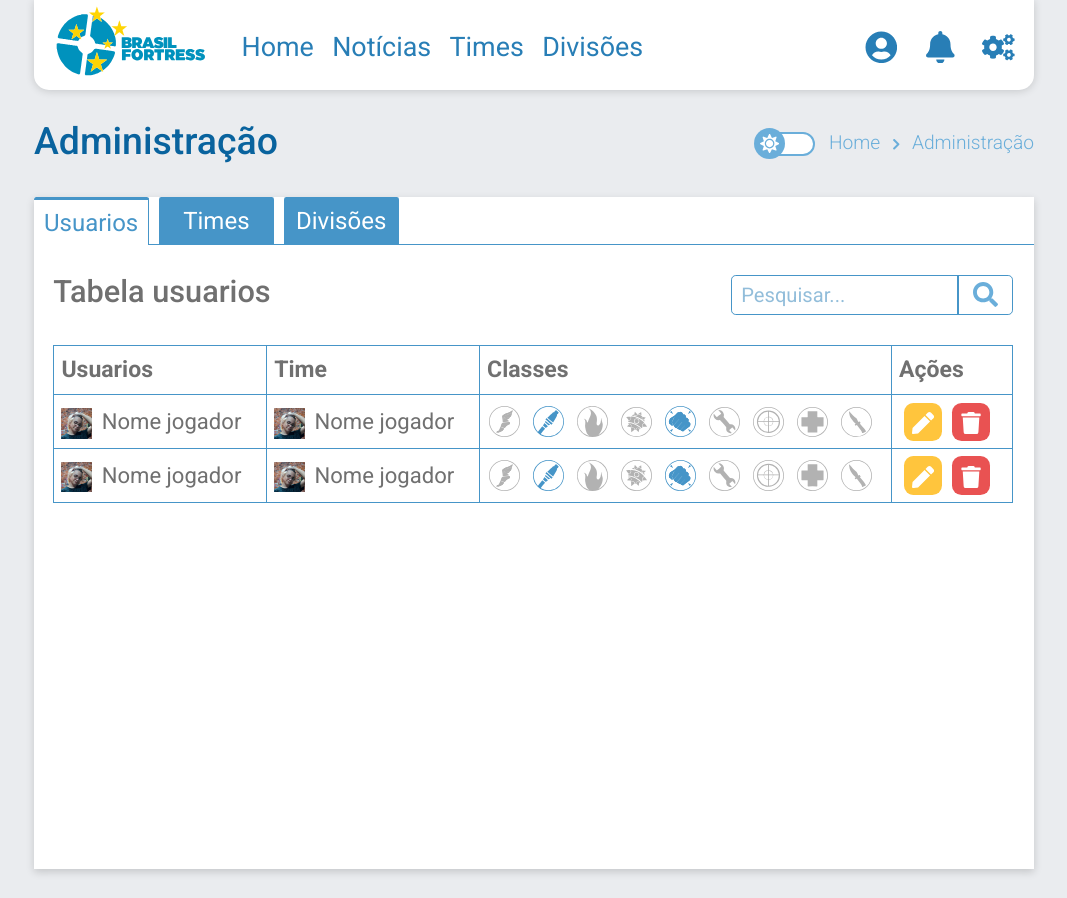
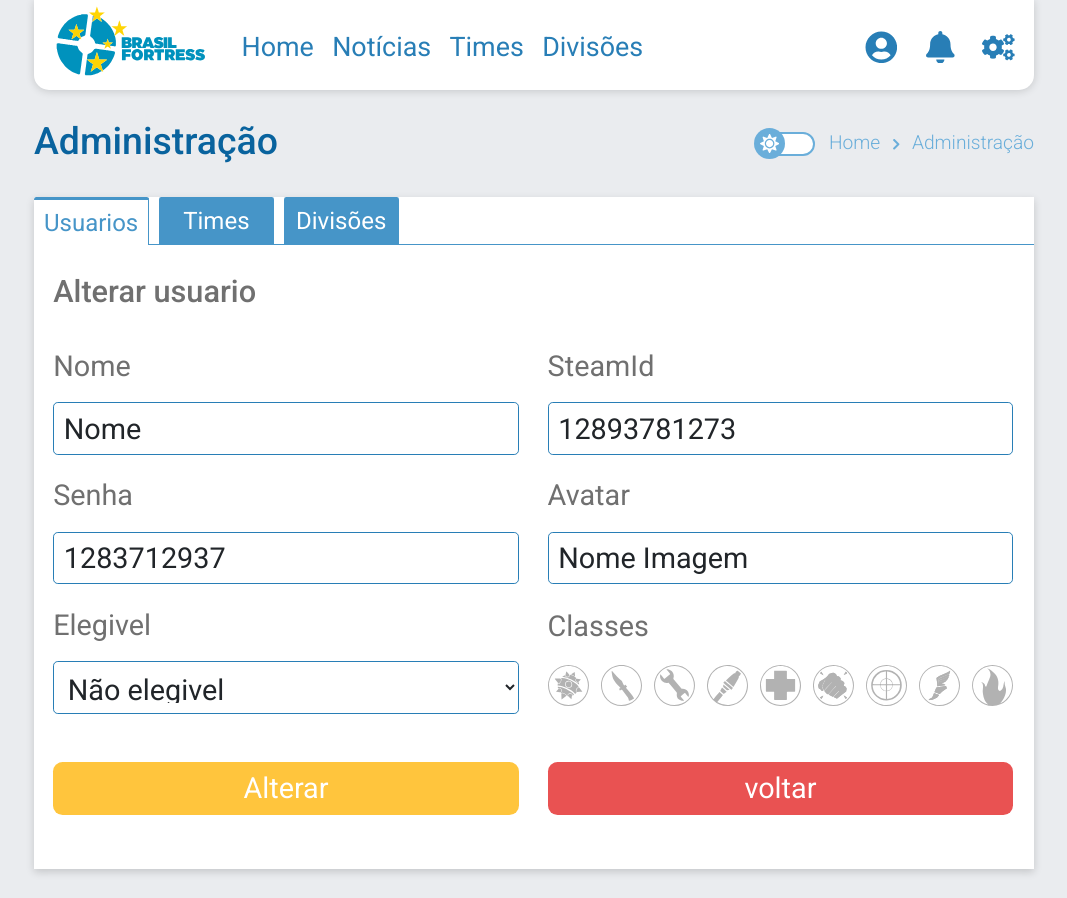
Before and after one commit to WeslynSouza/BFTF2, a React (Create React App) app in the folder client/: page /Administracao in a window 1280 px wide. Both pictures are taken after a click on the button 1029 px from the left and 421 px from the top of the page. Shown: the whole page, without its empty margins (106-1173 px from the left). Built offline with nearby package versions, Linux system fonts and the light colour scheme; the HTML template or start-up script is replaced by a standard one.

Commit message:
Pagina administracao alterar usuario

```diff
--- /dev/null
+++ b/client/src/pages/administracao/formularios/usuario-form.tsx
@@ -0,0 +1,136 @@
+import { useState } from 'react';
+import * as Classes from '../../../assets/assets';
+
+export default function UsuarioForm() {
+
+    const [ demoman, setDemoman ] = useState(Classes.demoman);
+    const [ spy, setSpy ] = useState(Classes.spy);
+    const [ engieneer, setEngieneer ] = useState(Classes.engieneer);
+    const [ soldier, setSoldier ] = useState(Classes.soldier);
+    const [ medic, setMedic ] = useState(Classes.medic);
+    const [ heavy, setHeavy ] = useState(Classes.heavy);
+    const [ sniper, setSniper ] = useState(Classes.sniper);
+    const [ scout, setScout ] = useState(Classes.scout);
+    const [ pyro, setPyro ] = useState(Classes.pyro);
+
+    function handleSelecionarClasse(classe: string) {
+        switch(classe){
+            case 'demoman':
+                if(demoman === Classes.demoman)
+                    setDemoman(Classes.demomanBlue);
+                else
+                    setDemoman(Classes.demoman);
+            break;
+            case 'spy':
+                if(spy === Classes.spy)
+                    setSpy(Classes.spyBlue);
+                else
+                    setSpy(Classes.spy);
+            break;
+            case 'engieneer':
+                if(engieneer === Classes.engieneer)
+                    setEngieneer(Classes.engieneerBlue);
+                else
+                    setEngieneer(Classes.engieneer);
+            break;
+            case 'soldier':
+                if(soldier === Classes.soldier)
+                    setSoldier(Classes.soldierBlue);
+                else
+                    setSoldier(Classes.soldier);
+            break;
+            case 'medic':
+                if(medic === Classes.medic)
+                    setMedic(Classes.medicBlue);
+                else
+                    setMedic(Classes.medic);
+            break;
+            case 'heavy':
+                if(heavy === Classes.heavy)
+                    setHeavy(Classes.heavyBlue);
+                else
+                    setHeavy(Classes.heavy);
+            break;
+            case 'sniper':
+                if(sniper === Classes.sniper)
+                    setSniper(Classes.sniperBlue);
+                else
+                    setSniper(Classes.sniper)
+            break;
+            case 'scout':
+                if(scout === Classes.scout)
+                    setScout(Classes.scoutBlue);
+                else
+                    setScout(Classes.scout);
+            break;
+            case 'pyro':
+                if(pyro === Classes.pyro)
+                    setPyro(Classes.pyroBlue);
+                else
+                    setPyro(Classes.pyro);
+            break;
+        }
+    }
+
+    return (
+        <div className="administracao-tab-container">
+            <div className="tab-header">
+                <h2>Alterar usuario</h2>
+            </div>
+
+            <form>
+                <fieldset>
+                    <label htmlFor="nome">Nome</label>
+                    <input type="text" value='Nome' id='nome'/>
+                </fieldset>
+
+                <fieldset>
+                    <label htmlFor="steamId">SteamId</label>
+                    <input type="text" value='12893781273' id='steamId'/>
+                </fieldset>
+
+                <fieldset>
+                    <label htmlFor="senha">Senha</label>
+                    <input type="text" value='1283712937' id='senha'/>
+                </fieldset>
+
+                <fieldset>
+                    <label htmlFor="avatar">Avatar</label>
+                    <input type="text" value='Nome Imagem' id='avatar'/>
+                </fieldset>
+
+                <fieldset>
+                    <label htmlFor="elegivel">Elegivel</label>
+                    <select name="elegivel" id="elegivel">
+                        <option value="nao-elegivel">Não elegivel</option>
+                        <option value="elegivel">Elegivel</option>
+                    </select>
+                </fieldset>
+
+                <fieldset>
+                    <label htmlFor="Classes">Classes</label>
+                    <div className="botoes-classes">
+                        <img src={demoman} alt="classe" onClick={() => handleSelecionarClasse('demoman')}/>
+                        <img src={spy} alt="classe" onClick={() => handleSelecionarClasse('spy')}/>
+                        <img src={engieneer} alt="classe" onClick={() => handleSelecionarClasse('engieneer')}/>
+                        <img src={soldier} alt="classe" onClick={() => handleSelecionarClasse('soldier')}/>
+                        <img src={medic} alt="classe" onClick={() => handleSelecionarClasse('medic')}/>
+                        <img src={heavy} alt="classe" onClick={() => handleSelecionarClasse('heavy')}/>
+                        <img src={sniper} alt="classe" onClick={() => handleSelecionarClasse('sniper')}/>
+                        <img src={scout} alt="classe" onClick={() => handleSelecionarClasse('scout')}/>
+                        <img src={pyro} alt="classe" onClick={() => handleSelecionarClasse('pyro')}/>
+                    </div>
+                </fieldset>
+
+                <div className="botoes-container">
+                    <button className="botao-alterar">
+                        Alterar
+                    </button>
+                    <button className="botao-voltar">
+                        voltar
+                    </button>
+                </div>
+            </form>
+        </div>
+    )
+}
--- a/client/src/pages/administracao/index.tsx
+++ b/client/src/pages/administracao/index.tsx
@@ -1,14 +1,25 @@
+import { useState } from 'react';
 import Menu from '../../components/menu';
 import Cabecalho from '../../components/cabecalho';
 import { Tabs, Tab } from 'react-bootstrap';
 
-import Usuarios from './tabelas/usuario-tab';
-import Times from './tabelas/times-tab';
-import Divisoes from './tabelas/divisao-tab';
+import UsuariosTabela from './tabelas/usuario-tab';
+import UsuarioForm from './formularios/usuario-form';
+import TimesTabela from './tabelas/times-tab';
+import DivisoesTabela from './tabelas/divisao-tab';
 
 import './style.css';
 
 export default function Administracao() {
+
+    const [ usuarioState, setUsuarioState ] = useState('tabela');
+
+    function handleUsuarioState() {
+        if(usuarioState === 'tabela')
+            return <UsuariosTabela functionAlterar={setUsuarioState}/>
+        else
+            return <UsuarioForm/>
+    }
 
     return (
         <div className="container">
@@ -18,13 +29,13 @@ export default function Administracao() {
             <div className="administracao-container">
                 <Tabs className='administracao-tab' defaultActiveKey='usuario' id='administracao-tab'>
                     <Tab className='administracao-tab-item' eventKey='usuario' title='Usuarios'>
-                        <Usuarios/>
+                        {handleUsuarioState()}
                     </Tab>
                     <Tab className='administracao-tab-item' eventKey='times' title='Times'>
-                        <Times/>
+                        <TimesTabela/>
                     </Tab>
                     <Tab className='administracao-tab-item' eventKey='Divisoes' title='Divisões'>
-                        <Divisoes/>
+                        <DivisoesTabela/>
                     </Tab>
                 </Tabs>
             </div>
--- a/client/src/pages/administracao/style.css
+++ b/client/src/pages/administracao/style.css
@@ -43,7 +43,7 @@
 }
 
 
-.administracao-container .administracao-table-container{
+.administracao-container .administracao-tab-container{
     width: 104rem;
     min-height: 100%;
     display: flex;
@@ -51,7 +51,7 @@
     padding: 2rem;
 }
 
-.administracao-container .administracao-table-container .table-header {
+.administracao-container .administracao-tab-container .tab-header {
     width: 100%;
     display: flex;
     justify-content: space-between;
@@ -59,19 +59,19 @@
     margin: 1rem 0 3rem;
 }
 
-.administracao-container .administracao-table-container .table-header h2 {
+.administracao-container .administracao-tab-container .tab-header h2 {
     font-size: 3.2rem;
     color: var(--color-font-primary);
 }
 
-.administracao-container .administracao-table-container .table-header .input-grupo {
+.administracao-container .administracao-tab-container .tab-header .input-grupo {
     background: var(--color-background-third);
     border: 1px solid var(--color-blue-third);
     border-radius: .5rem;
     box-shadow: none;
 }
 
-.administracao-container .administracao-table-container table {
+.administracao-container .administracao-tab-container table {
     width: 100%;
     background: var(--color-background-third);
     font-size: 2.3rem;
@@ -79,16 +79,16 @@
     border-collapse: collapse;
 }
 
-.administracao-container .administracao-table-container table th, .administracao-container .administracao-table-container table td {
+.administracao-container .administracao-tab-container table th, .administracao-container .administracao-tab-container table td {
     vertical-align: middle;
     border: 1px solid var(--color-blue-third);
 }
 
-.administracao-container .administracao-table-container table th {
+.administracao-container .administracao-tab-container table th {
     font-size: 2.4rem;
 }
 
-.administracao-container .administracao-table-container table td div {
+.administracao-container .administracao-tab-container table td div {
     width: 100%;
     height: 100%;
     display: flex;
@@ -96,12 +96,12 @@
     align-items: center;
 }
 
-.administracao-container .administracao-table-container table td img {
+.administracao-container .administracao-tab-container table td img {
     width: 3.2rem;
     margin-right: 1rem;
 }
 
-.administracao-container .administracao-table-container table td button {
+.administracao-container .administracao-tab-container table td button {
     width: 4rem;
     height: 4rem;
     color: var(--color-font-secundary);
@@ -111,19 +111,106 @@
     transition: background .2s;
 }
 
-.administracao-container .administracao-table-container table td .butao-alterar {
+.administracao-container .administracao-tab-container table td .butao-alterar {
     background: var(--color-yellow-primary);
 }
 
-.administracao-container .administracao-table-container table td .butao-alterar:hover {
+.administracao-container .administracao-tab-container table td .butao-alterar:hover {
     background: var(--color-yellow-secundary);
 }
 
-.administracao-container .administracao-table-container table td .butao-excluir {
+.administracao-container .administracao-tab-container table td .butao-excluir {
     background: var(--color-red-primary);
 }
 
-.administracao-container .administracao-table-container table td .butao-excluir:hover {
+.administracao-container .administracao-tab-container table td .butao-excluir:hover {
+    background: var(--color-red-secundary);
+}
+
+.administracao-container .administracao-tab-container form {
+    display: flex;
+    justify-content: space-between;
+    align-items: center;
+    flex-wrap: wrap;
+}
+
+.administracao-container .administracao-tab-container form fieldset {
+    width: 48.5%;
+    display: flex;
+    flex-direction: column;
+    align-items: flex-start;
+    justify-content: flex-start;
+}
+
+.administracao-container .administracao-tab-container form fieldset label {
+    font-size: 3rem;
+    color: var(--color-font-primary);
+}
+
+.administracao-container .administracao-tab-container form fieldset input,
+.administracao-container .administracao-tab-container form fieldset select {
+    width: 100%;
+    height: 5.5rem;
+    background: var(--color-background-third);
+    font-size: 3rem;
+    color: var(--color-font-third);
+    padding: 1rem;
+    margin: 1rem 0 2rem;
+    border: 1px solid var(--color-blue-secundary);
+    border-radius: .5rem;
+}
+
+.administracao-container .administracao-tab-container form fieldset input::placeholder {
+    background: transparent;
+    color: var(--color-font-third);
+    opacity: .5;
+}
+
+.administracao-container .administracao-tab-container form fieldset .botoes-classes {
+    width: 100%;
+    height: 8.3rem;
+    display: flex;
+    justify-content: space-between;
+    align-items: center;
+}
+
+.administracao-container .administracao-tab-container form fieldset .botoes-classes img {
+    width: 4.3rem;
+    height: 4.3rem;
+    margin: .5rem 0 2rem;
+}
+
+.administracao-container .administracao-tab-container form .botoes-container {
+    width: 100%;
+    display: flex;
+    justify-content: space-between;
+    align-items: center;
+    margin-top: 3rem;
+}
+
+.administracao-container .administracao-tab-container form .botoes-container button {
+    width: 48.5%;
+    height: 5.5rem;
+    font-size: 3rem;
+    color: var(--color-font-secundary);
+    border: 0;
+    border-radius: 1rem;
+    transition: .3s;
+}
+
+.administracao-container .administracao-tab-container form .botoes-container .botao-alterar {
+    background: var(--color-yellow-primary);
+}
+
+.administracao-container .administracao-tab-container form .botoes-container .botao-alterar:hover {
+    background: var(--color-yellow-secundary);
+}
+
+.administracao-container .administracao-tab-container form .botoes-container .botao-voltar {
+    background: var(--color-red-primary);
+}
+
+.administracao-container .administracao-tab-container form .botoes-container .botao-voltar:hover {
     background: var(--color-red-secundary);
 }
 
--- a/client/src/pages/administracao/tabelas/times-tab.tsx
+++ b/client/src/pages/administracao/tabelas/times-tab.tsx
@@ -14,9 +14,9 @@ export default function Times() {
     const handleShow = () => setShow(true);
 
     return (
-        <div className='administracao-table-container'>
+        <div className='administracao-tab-container'>
 
-            <div className="table-header">
+            <div className="tab-header">
                 <h2>Tabela time </h2>
 
                 <InputPesquisa value={pesquisa}
--- a/client/src/pages/administracao/tabelas/usuario-tab.tsx
+++ b/client/src/pages/administracao/tabelas/usuario-tab.tsx
@@ -5,7 +5,11 @@ import { Table, Modal } from 'react-bootstrap';
 import * as Classes from '../../../assets/assets';
 import img from '../../../assets/perfilPaula.jpg';
 
-export default function Usuarios() {
+type usuaiosTabela = {
+    functionAlterar: Function
+}
+
+export default function UsuariosTabela({ functionAlterar }: usuaiosTabela) {
 
     const [ pesquisa, setPesquisa ] = useState('');
     const [ show, setShow ] = useState(false);
@@ -14,8 +18,8 @@ export default function Usuarios() {
     const handleShow = () => setShow(true);
 
     return (
-        <div className='administracao-table-container'>
-            <div className="table-header">
+        <div className='administracao-tab-container'>
+            <div className="tab-header">
                 <h2>Tabela usuarios</h2>
 
                 <InputPesquisa value={pesquisa}
@@ -56,7 +60,7 @@ export default function Usuarios() {
                             </div>
                         </td>
                         <td>
-                            <button className='butao-alterar'>
+                            <button className='butao-alterar' onClick={() => functionAlterar('formulario')}>
                                 <FaPen/>
                             </button>
                             <button className='butao-excluir' onClick={handleShow}>
@@ -88,7 +92,7 @@ export default function Usuarios() {
                             </div>
                         </td>
                         <td>
-                            <button className='butao-alterar'>
+                            <button className='butao-alterar' onClick={() => functionAlterar('formulario')}>
                                 <FaPen/>
                             </button>
                             <button className='butao-excluir' onClick={handleShow}>
--- a/client/src/styles/global.css
+++ b/client/src/styles/global.css
@@ -28,6 +28,7 @@
     --color-background-third: #1E1E1E;
     --color-background-input: #1E1E1E;
     --color-font-primary: #D6D6D6;
+    --color-font-third: #707070;
 }
 
 * {
```
Also changed, not shown: 1 other file (tests, documents, lock files or other folders).
